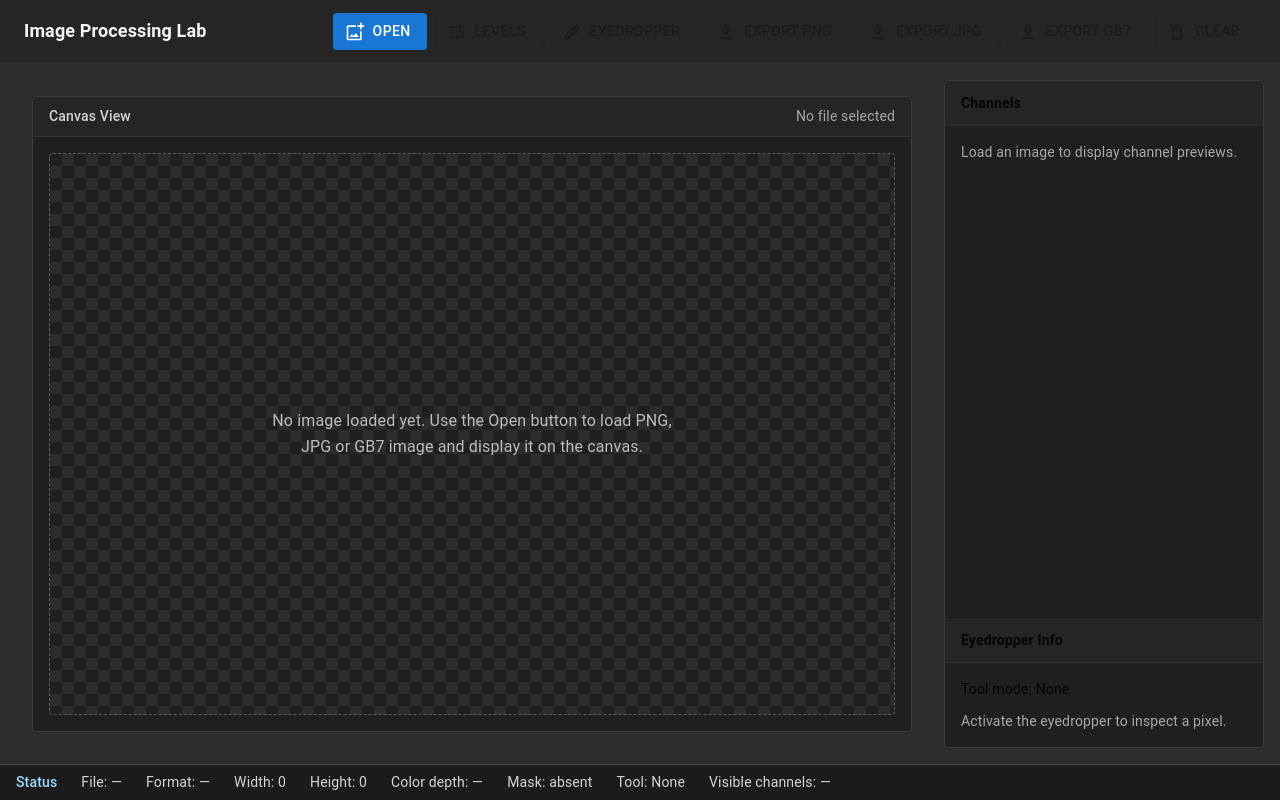
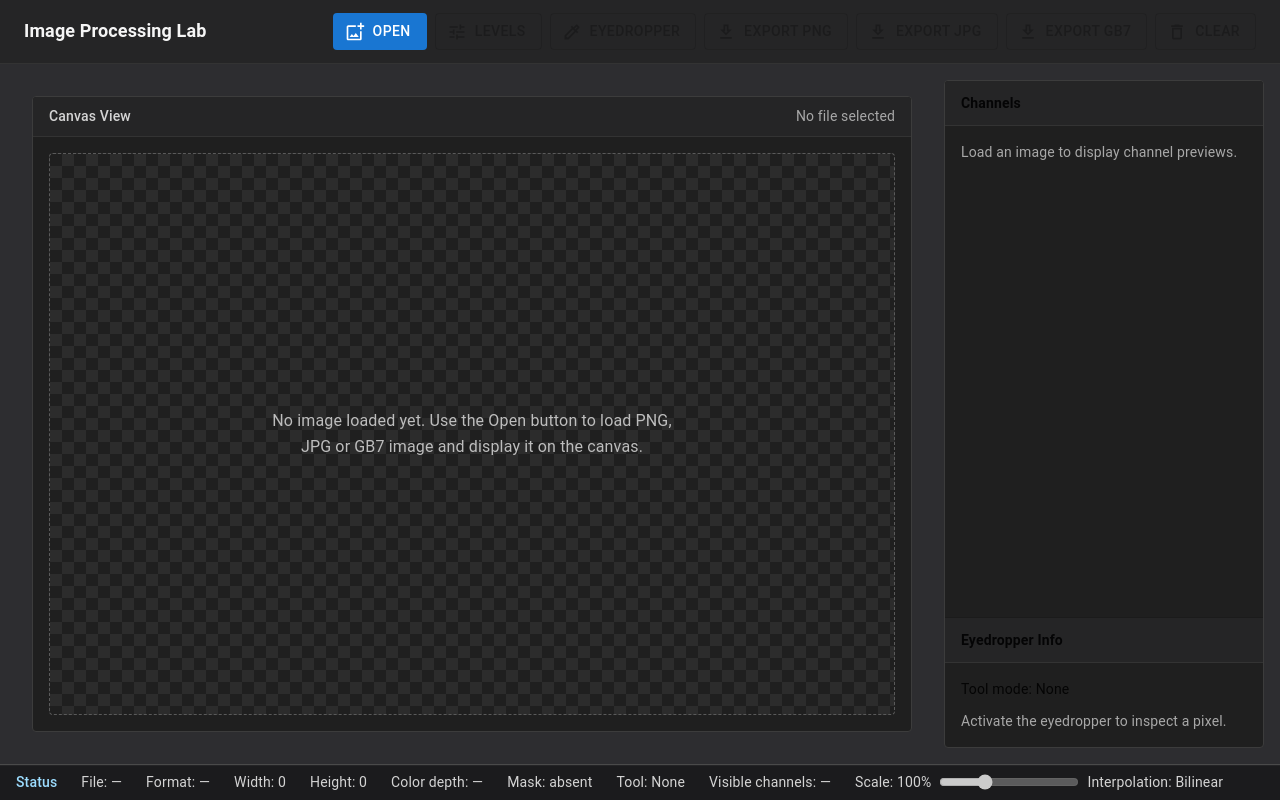
Before and after one commit to FrontendCourseMP/photoshop-sxd0, a React (Vite) app: page / in a window 1280 px wide. Built offline with nearby package versions, Linux system fonts and the light colour scheme; the HTML template or start-up script is replaced by a standard one.

Commit message:
feat: add canvas display scale control

```diff
--- a/src/app/App.tsx
+++ b/src/app/App.tsx
@@ -25,6 +25,11 @@ import {
   createDefaultLevelsSettings,
   getDefaultLevelsChannel,
 } from "../types/levels";
+import {
+  SCALE_PERCENT_DEFAULT,
+  SCALE_PERCENT_MAX,
+  SCALE_PERCENT_MIN,
+} from "../types/scale";
 import { cloneImageData, imageDataHasAlpha } from "../utils/analyzeImageData";
 import { applyChannelVisibility } from "../utils/applyChannelVisibility";
 import { applyLevelsToImageData } from "../utils/applyLevels";
@@ -35,6 +40,10 @@ import { getCanvasPixelCoordinates } from "../utils/getCanvasPixelCoordinates";
 import { computeHistogram } from "../utils/histogram";
 import { loadStandardImage } from "../utils/loadStandardImage";
 import { renderToCanvas } from "../utils/renderToCanvas";
+import {
+  calculateDimensionsFromPercent,
+  resizeImageData,
+} from "../utils/resizeImage";
 import { rgbToLab } from "../utils/rgbToLab";
 import "../App.css";
 
@@ -87,6 +96,9 @@ function App() {
   const [channels, setChannels] = useState<ChannelVisibility>(defaultChannels);
   const [sampledPixel, setSampledPixel] = useState<SampledPixelInfo | null>(
     null
+  );
+  const [displayScalePercent, setDisplayScalePercent] = useState(
+    SCALE_PERCENT_DEFAULT
   );
 
   const [levelsDialogState, setLevelsDialogState] =
@@ -151,6 +163,20 @@ function App() {
     return applyChannelVisibility(displayedImageData, channels);
   }, [displayedImageData, channels]);
 
+  const scaledRenderedImageData = useMemo(() => {
+    if (!renderedImageData) {
+      return null;
+    }
+
+    const dimensions = calculateDimensionsFromPercent(
+      renderedImageData.width,
+      renderedImageData.height,
+      displayScalePercent
+    );
+
+    return resizeImageData(renderedImageData, dimensions, "bilinear");
+  }, [renderedImageData, displayScalePercent]);
+
   const levelsHistogram = useMemo(() => {
     if (!document) {
       return {
@@ -204,12 +230,12 @@ function App() {
   }, [document, channels]);
 
   useEffect(() => {
-    if (!renderedImageData || !canvasRef.current) {
+    if (!scaledRenderedImageData || !canvasRef.current) {
       return;
     }
 
-    renderToCanvas(canvasRef.current, renderedImageData);
-  }, [renderedImageData]);
+    renderToCanvas(canvasRef.current, scaledRenderedImageData);
+  }, [scaledRenderedImageData]);
 
   const updateLevelsForSelectedChannel = (
     updater: (
@@ -226,6 +252,17 @@ function App() {
 
   const handleOpen = () => {
     fileInputRef.current?.click();
+  };
+
+  const handleDisplayScaleChange = (value: number) => {
+    const nextScale = clamp(
+      Math.round(value),
+      SCALE_PERCENT_MIN,
+      SCALE_PERCENT_MAX
+    );
+
+    setDisplayScalePercent(nextScale);
+    setSampledPixel(null);
   };
 
   const handleOpenLevels = () => {
@@ -378,17 +415,41 @@ function App() {
   };
 
   const handleCanvasClick = (event: ReactMouseEvent<HTMLCanvasElement>) => {
-    if (toolMode !== "eyedropper" || !renderedImageData) {
+    if (
+      toolMode !== "eyedropper" ||
+      !renderedImageData ||
+      !scaledRenderedImageData
+    ) {
       return;
     }
 
     try {
-      const { x, y } = getCanvasPixelCoordinates(
+      const canvasCoordinates = getCanvasPixelCoordinates(
         event.currentTarget,
         event.clientX,
         event.clientY
       );
 
+      const sourceX = clamp(
+        Math.floor(
+          (canvasCoordinates.x * renderedImageData.width) /
+            scaledRenderedImageData.width
+        ),
+        0,
+        renderedImageData.width - 1
+      );
+
+      const sourceY = clamp(
+        Math.floor(
+          (canvasCoordinates.y * renderedImageData.height) /
+            scaledRenderedImageData.height
+        ),
+        0,
+        renderedImageData.height - 1
+      );
+
+      const x = sourceX;
+      const y = sourceY;
       const pixelIndex = (y * renderedImageData.width + x) * 4;
       const red = renderedImageData.data[pixelIndex];
       const green = renderedImageData.data[pixelIndex + 1];
@@ -471,6 +532,7 @@ function App() {
     setToolMode("none");
     setChannels(defaultChannels);
     setSampledPixel(null);
+    setDisplayScalePercent(SCALE_PERCENT_DEFAULT);
     setLevelsDialogState(defaultLevelsDialogState);
     setLevelsSettings(createDefaultLevelsSettings());
     setPreviewRenderSettings(createDefaultLevelsSettings());
@@ -517,6 +579,7 @@ function App() {
       setToolMode("none");
       setChannels(defaultChannels);
       setSampledPixel(null);
+      setDisplayScalePercent(SCALE_PERCENT_DEFAULT);
       setLevelsDialogState(defaultLevelsDialogState);
       setLevelsSettings(createDefaultLevelsSettings());
       setPreviewRenderSettings(createDefaultLevelsSettings());
@@ -584,6 +647,11 @@ function App() {
         hasMask={metadata.hasMask}
         toolMode={toolMode === "eyedropper" ? "Eyedropper" : "None"}
         channelsSummary={channelsSummary}
+        hasImage={hasImage}
+        scalePercent={displayScalePercent}
+        scaleMin={SCALE_PERCENT_MIN}
+        scaleMax={SCALE_PERCENT_MAX}
+        onScalePercentChange={handleDisplayScaleChange}
       />
 
       <LevelsDialog
--- a/src/components/CanvasViewport.tsx
+++ b/src/components/CanvasViewport.tsx
@@ -117,8 +117,6 @@ function CanvasViewport({
                 onClick={onCanvasClick}
                 style={{
                   display: "block",
-                  maxWidth: "100%",
-                  height: "auto",
                   boxShadow: eyedropperActive
                     ? "0 0 0 1px rgba(126, 87, 194, 0.55)"
                     : "0 0 0 1px rgba(255,255,255,0.06)",
--- a/src/components/StatusBar.tsx
+++ b/src/components/StatusBar.tsx
@@ -1,3 +1,4 @@
+import type { ChangeEvent } from "react";
 import { Box, Stack, Typography } from "@mui/material";
 
 interface StatusBarProps {
@@ -9,6 +10,11 @@ interface StatusBarProps {
   fileName: string;
   toolMode: string;
   channelsSummary: string;
+  hasImage: boolean;
+  scalePercent: number;
+  scaleMin: number;
+  scaleMax: number;
+  onScalePercentChange: (value: number) => void;
 }
 
 function StatusBar({
@@ -20,7 +26,16 @@ function StatusBar({
   fileName,
   toolMode,
   channelsSummary,
+  hasImage,
+  scalePercent,
+  scaleMin,
+  scaleMax,
+  onScalePercentChange,
 }: StatusBarProps) {
+  const handleScaleChange = (event: ChangeEvent<HTMLInputElement>) => {
+    onScalePercentChange(Number(event.target.value));
+  };
+
   return (
     <Box className="app-statusbar">
       <Stack
@@ -47,6 +62,21 @@ function StatusBar({
         </Typography>
         <Typography variant="body2">Tool: {toolMode}</Typography>
         <Typography variant="body2">Visible channels: {channelsSummary}</Typography>
+
+        <Stack direction="row" spacing={1} sx={{ alignItems: "center" }}>
+          <Typography variant="body2">Scale: {scalePercent}%</Typography>
+          <input
+            type="range"
+            min={scaleMin}
+            max={scaleMax}
+            step={1}
+            value={scalePercent}
+            disabled={!hasImage}
+            onChange={handleScaleChange}
+            style={{ width: 140 }}
+          />
+          <Typography variant="body2">Interpolation: Bilinear</Typography>
+        </Stack>
       </Stack>
     </Box>
   );
```
